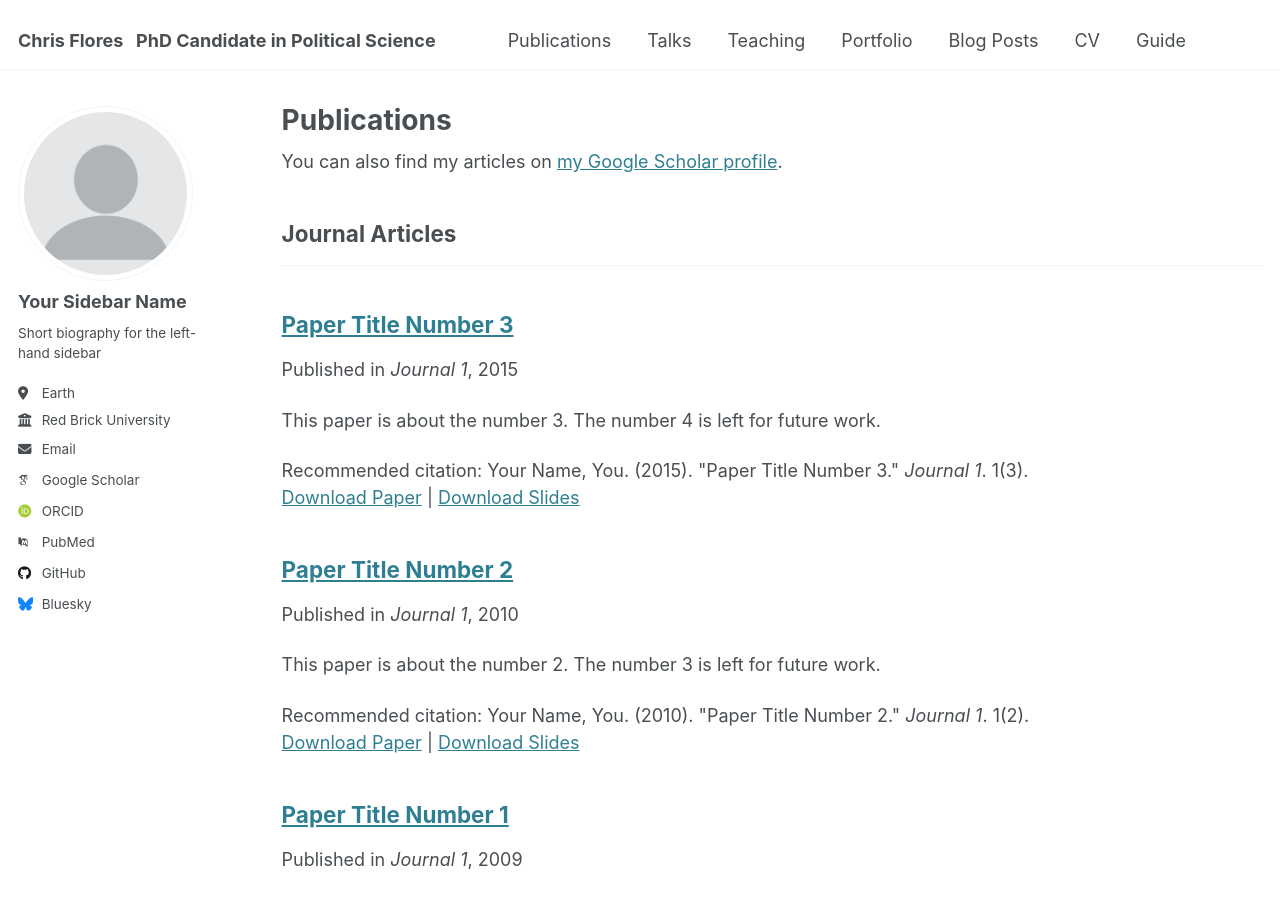
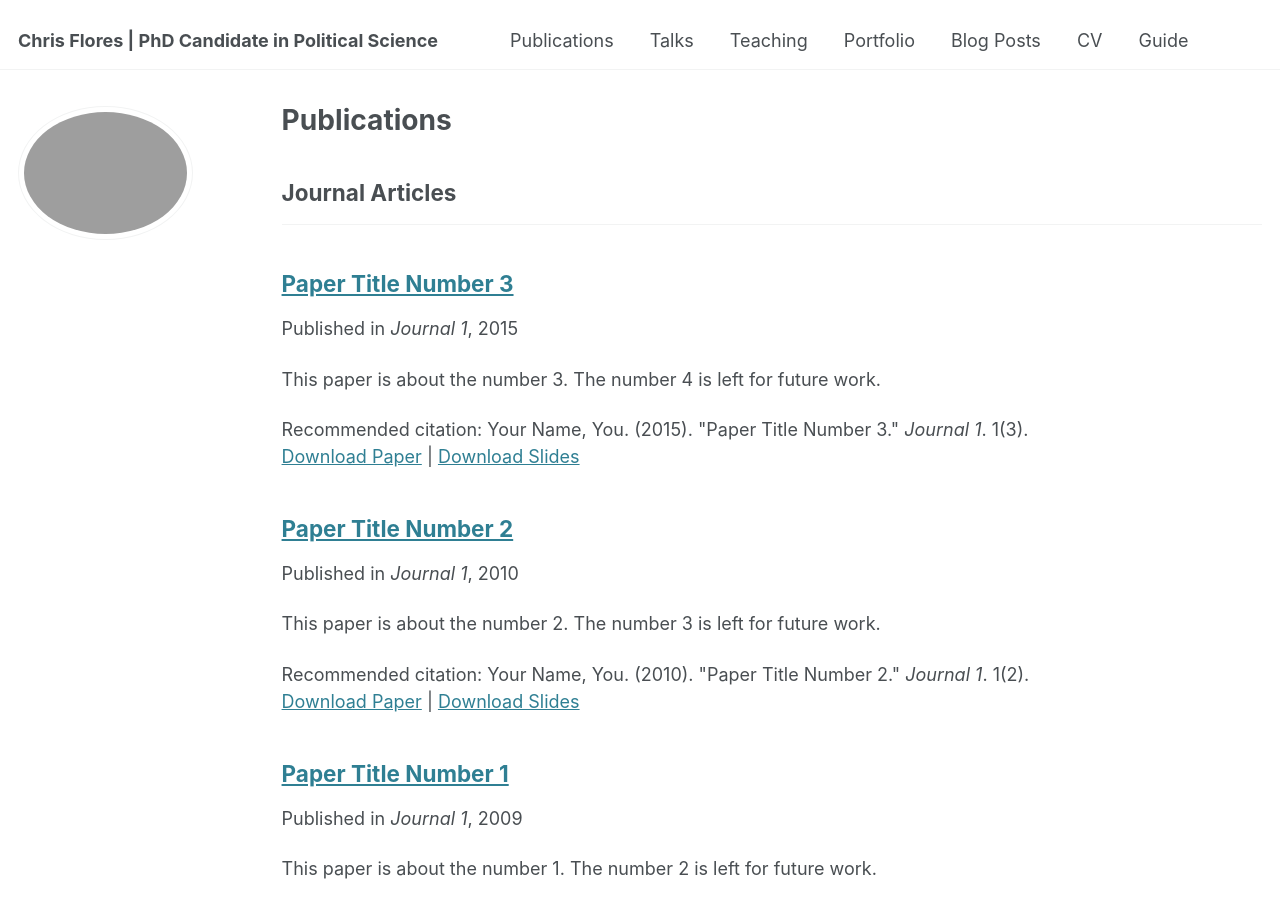
Before and after one commit to chris-flor/chris-flor.github.io, a Jekyll site: the page built from _pages/publications.html, in a window 1280 px wide and 900 px high. Built offline with Jekyll 4.4.1, drawn with Linux system fonts in a browser that asks for light colours; some web fonts are replaced; part of the change alters nothing that is shown.

Commit message:
Update _config.yml

```diff
--- a/_config.yml
+++ b/_config.yml
@@ -9,71 +9,13 @@
 # Basic Site Settings
 locale                   : "en-US"
 site_theme               : "default"
-title                    : "Chris Flores &nbsp PhD Candidate in Political Science"
+title                    : "Chris Flores | PhD Candidate in Political Science"
 title_separator          : "-"
 name                     : &name "Chris Flores"
 description              : &description "personal description"
 url                      : https://academicpages.github.io # the base hostname & protocol for your site e.g. "https://[your GitHub username].github.io"
 baseurl                  : "" # the subpath of your site, e.g. "/blog"
 repository               : "chris-flor/chris-flor.github.io"
-
-# Site Author - The following control what appear as part of the author content on the side bar.
-#               If a field is blank the icon and link will not appear, otherwise it will be shown.
-#               Additional customization can be done by editing /_includes/author-profile.html
-author:
-  # Biographic information
-  avatar           : "profile.png"
-  name             : "Your Sidebar Name"
-  pronouns         : # example: "she/her"
-  bio              : "Short biography for the left-hand sidebar"
-  location         : "Earth"
-  employer         : "Red Brick University"
-  uri              : # URL
-  email            : "none@example.org"
-
-  # Academic websites
-  arxiv            : # URL - Update with the correct link to your profile
-  googlescholar    : "https://scholar.google.com/citations?user=PS_CX0AAAAAJ"
-  impactstory      : # URL
-  orcid            : "http://orcid.org/yourorcidurl"
-  semantic         : # URL
-  pubmed           : "https://www.ncbi.nlm.nih.gov/pubmed/?term=john+snow"
-  researchgate     : # URL
-  scopus           : # URL
-
-  # Repositories and software development
-  bitbucket        : # Username - Update with your username on the site
-  codepen          : # Username
-  dribbble         : # Username
-  github           : "academicpages"
-  kaggle           : # Username
-  stackoverflow    : # User number or user number and name (i.e., use "1" or "1/jeff-atwood")
-
-  # Social media
-  bluesky          : "bsky.app" # Replace this with you Bluesky username
-  facebook         : # Username
-  flickr           : # Username
-  foursquare       : # Username
-  goodreads        : # Username
-  google_plus      : # Username
-  keybase          : # Username
-  instagram        : # Username
-  lastfm           : # Username
-  linkedin         : # Username
-  mastodon         : # URL
-  medium           : # URL
-  pinterest        : # Username
-  soundcloud       : # Username
-  steam            : # Username
-  telegram         : # URL
-  tumblr           : # Username
-  twitter          : # Username for X / Twitter
-  vine             : # Username
-  weibo            : # Username
-  wikipedia        : # Username
-  xing             : # Username
-  youtube          : # Username
-  zhihu            : # Username
 
 # Publication Category - The following the list of publication categories and their headings
 publication_category:
```
